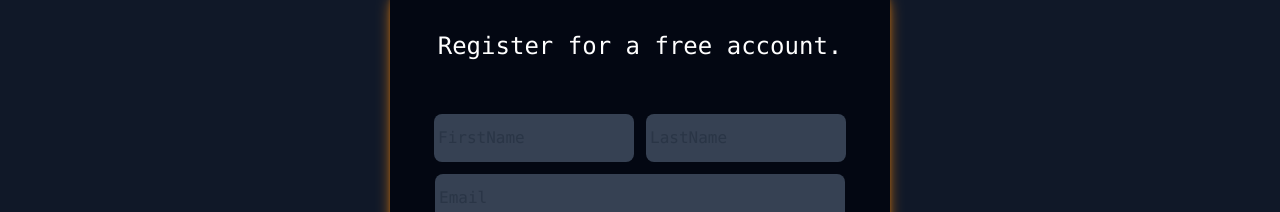
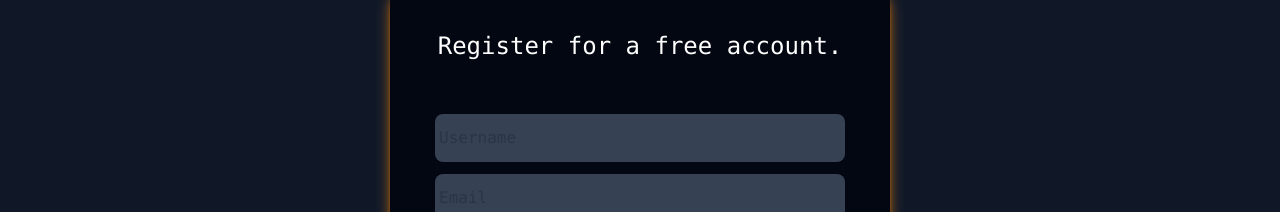
Before and after one commit to xVaibsMx/reel-talk, a React (Vite) app in the folder Frontend/: page /register in a window 1280 px wide. Shown: the part 117-329 px from the top of the page. Built offline with nearby package versions, Linux system fonts and the light colour scheme.

Commit message:
Commited few changes

```diff
--- a/Frontend/src/routes/Login.jsx
+++ b/Frontend/src/routes/Login.jsx
@@ -9,18 +9,11 @@ const Login = () => {
         <h2 className=" text-2xl text-white mb-10">
           Register for a free account.
         </h2>
-        <div className=" flex gap-3 ">
-          <input
-            type="text"
-            placeholder="FirstName"
-            className=" w-[200px] rounded-lg text-gray-800 px-1 bg-gray-700 py-3"
-          />
-          <input
-            type="text"
-            placeholder="LastName"
-            className=" w-[200px] rounded-lg text-gray-800 px-1 bg-gray-700 py-3"
-          />
-        </div>
+        <input
+          type="text"
+          className="rounded-lg text-gray-800  bg-gray-700 w-[410px] px-1  py-3"
+          placeholder="Username"
+        />
 
         <input
           type="text"
--- a/Frontend/src/routes/Register.jsx
+++ b/Frontend/src/routes/Register.jsx
@@ -9,18 +9,11 @@ const Register = () => {
         <h2 className=" text-2xl text-white mb-10">
           Register for a free account.
         </h2>
-        <div className=" flex gap-3 ">
-          <input
-            type="text"
-            placeholder="FirstName"
-            className=" w-[200px] rounded-lg text-gray-800 px-1 bg-gray-700 py-3"
-          />
-          <input
-            type="text"
-            placeholder="LastName"
-            className=" w-[200px] rounded-lg text-gray-800 px-1 bg-gray-700 py-3"
-          />
-        </div>
+        <input
+          type="text"
+          className="rounded-lg text-gray-800  bg-gray-700 w-[410px] px-1  py-3"
+          placeholder="Username"
+        />
         <input
           type="text"
           className="rounded-lg text-gray-800  bg-gray-700 w-[410px] px-1  py-3"
```
Also changed, not shown: 1 other file (tests, documents, lock files or other folders).
